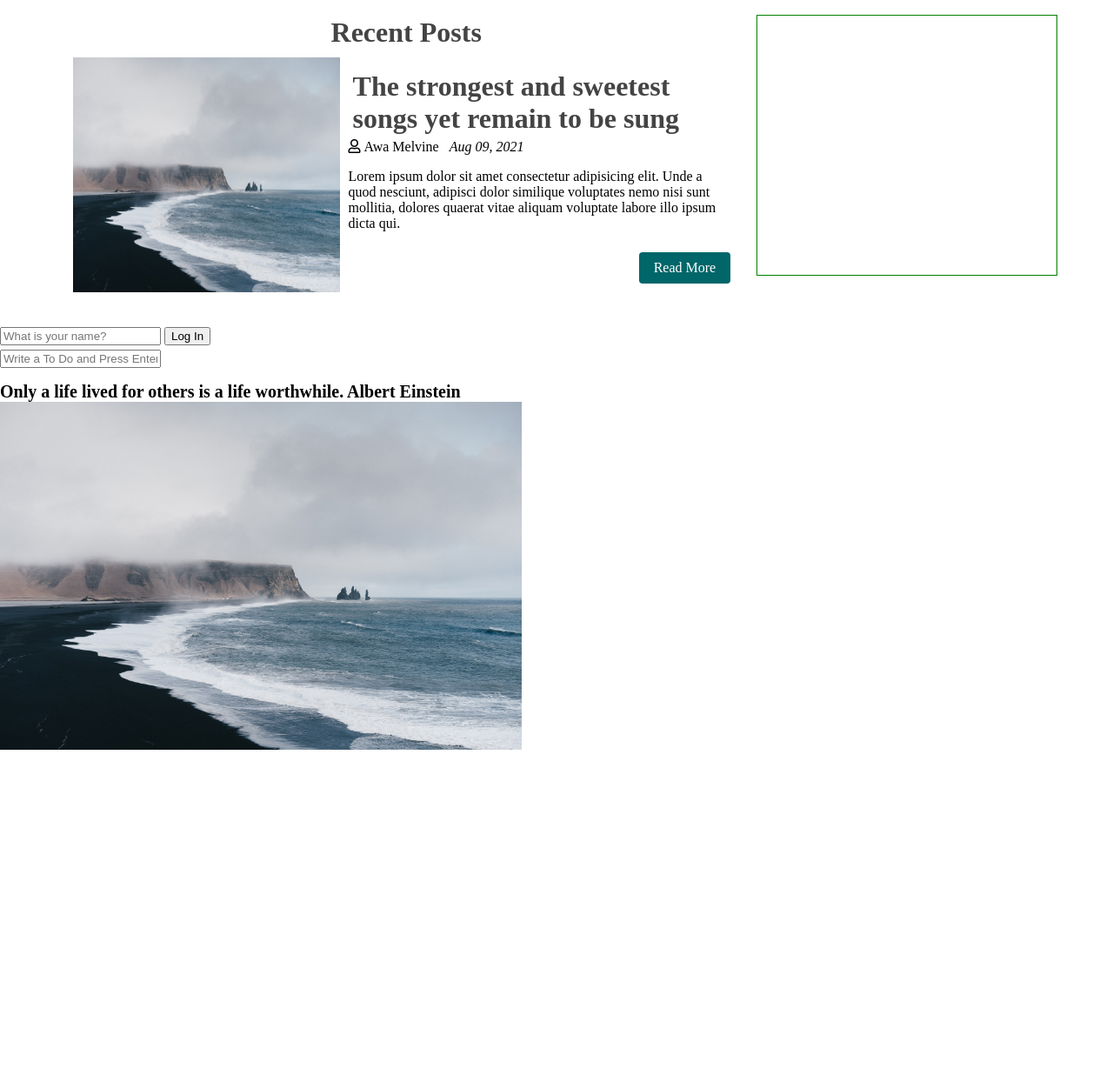
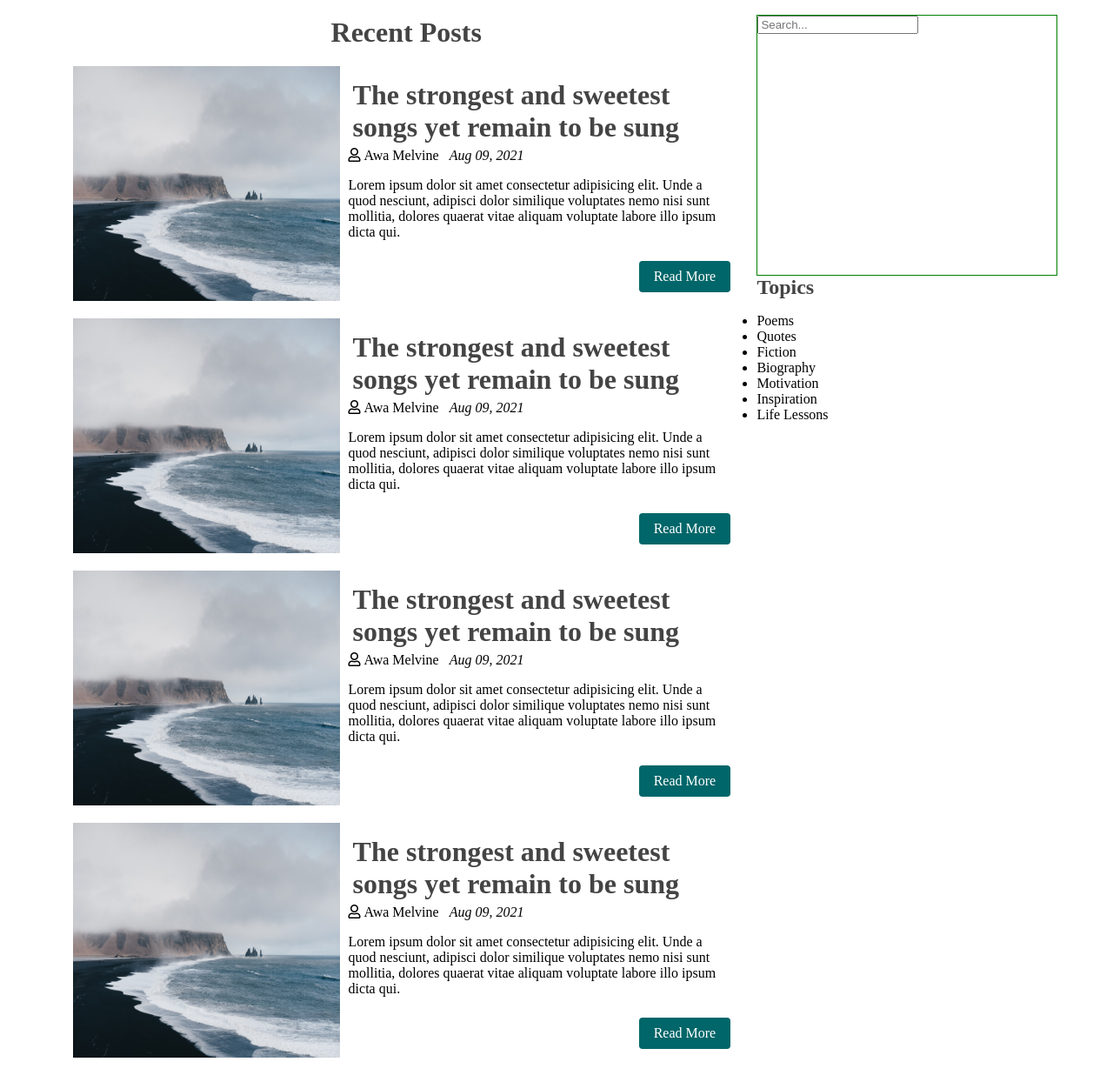
Before and after one commit to tykimdream/Steady, a plain HTML site: page NomadChall/index.html in a window 1280 px wide. Shown: the part 576-1820 px from the top of the page at 87% size. Before the commit the page ends 1438 px from the top, so only its background shows below. Drawn offline with nearby package versions, Linux system fonts and the light colour scheme.

Commit message:
Update log

```diff
--- a/NomadChall/index.html
+++ b/NomadChall/index.html
@@ -114,16 +114,91 @@
                 </div>
             </div>
 
+            <div class="post">
+                <img src="img/0.jpeg" alt="" class = "post-image">
+                <div class="post-preview">
+                    <h1><a href="single.html">The strongest and sweetest songs yet remain to be sung</a></h1>
+                    <i class = "far fa-user"> Awa Melvine</i>
+                    &nbsp;
+                    <i class="far-calendar"> Aug 09, 2021</i>
+                    <p class="preview-text">
+                        Lorem ipsum dolor sit amet consectetur adipisicing elit.
+                        Unde a quod nesciunt, adipisci dolor similique voluptates nemo nisi sunt
+                        mollitia, dolores quaerat vitae aliquam voluptate labore illo ipsum dicta
+                         qui.
+                    </p>
+                    <a href="single.html" class ="btn read-more">Read More</a>
+                </div>
+            </div>
+
+            <div class="post">
+                <img src="img/0.jpeg" alt="" class = "post-image">
+                <div class="post-preview">
+                    <h1><a href="single.html">The strongest and sweetest songs yet remain to be sung</a></h1>
+                    <i class = "far fa-user"> Awa Melvine</i>
+                    &nbsp;
+                    <i class="far-calendar"> Aug 09, 2021</i>
+                    <p class="preview-text">
+                        Lorem ipsum dolor sit amet consectetur adipisicing elit.
+                        Unde a quod nesciunt, adipisci dolor similique voluptates nemo nisi sunt
+                        mollitia, dolores quaerat vitae aliquam voluptate labore illo ipsum dicta
+                         qui.
+                    </p>
+                    <a href="single.html" class ="btn read-more">Read More</a>
+                </div>
+            </div>
+
+            <div class="post">
+                <img src="img/0.jpeg" alt="" class = "post-image">
+                <div class="post-preview">
+                    <h1><a href="single.html">The strongest and sweetest songs yet remain to be sung</a></h1>
+                    <i class = "far fa-user"> Awa Melvine</i>
+                    &nbsp;
+                    <i class="far-calendar"> Aug 09, 2021</i>
+                    <p class="preview-text">
+                        Lorem ipsum dolor sit amet consectetur adipisicing elit.
+                        Unde a quod nesciunt, adipisci dolor similique voluptates nemo nisi sunt
+                        mollitia, dolores quaerat vitae aliquam voluptate labore illo ipsum dicta
+                         qui.
+                    </p>
+                    <a href="single.html" class ="btn read-more">Read More</a>
+                </div>
+            </div>
+
         </div>
         <!-- Main Content -->
 
-        <div class="sidebar"></div>
+        <div class="sidebar">
+            <div class="section search">
+                <div class="section-title">
+                    <form action="index.html" method="post">
+                        <input type="text" name = "search-term" class = "text-input" placeholder="Search...">
+                    </form>
+                </div>
+            </div>
+        </div>
+
+        <dive class="section topics">
+            <h2 class="section-title">Topics</h2>
+            <ul>
+                <li><a href="#">Poems</a></li>
+                <li><a href="#">Quotes</a></li>
+                <li><a href="#">Fiction</a></li>
+                <li><a href="#">Biography</a></li>
+                <li><a href="#">Motivation</a></li>
+                <li><a href="#">Inspiration</a></li>
+                <li><a href="#">Life Lessons</a></li>
+
+
+            </ul>
+        </dive>
+
     </div>
 
     <!-- Page Wrapper -->
 
 
-    <form class="hidden" id="login-form">
+    <!-- <form class="hidden" id="login-form">
         <input
           required
           maxlength="15"
@@ -142,7 +217,7 @@
         <span></span>
         <span id = "author"></span>
     </div>
-    <div id = "img"></div>
+    <div id = "img"></div> -->
 
     <!-- Theme -->
 
--- a/NomadChall/src/style.css
+++ b/NomadChall/src/style.css
@@ -166,7 +166,7 @@ header .menu-toggle{
 .content .main-content .post{
   width: 95%;
   height: 270px;
-  margin: 10px auto;
+  margin: 20px auto;
   border-radius: 5px;
   background-color: white;
   position: relative;
```
